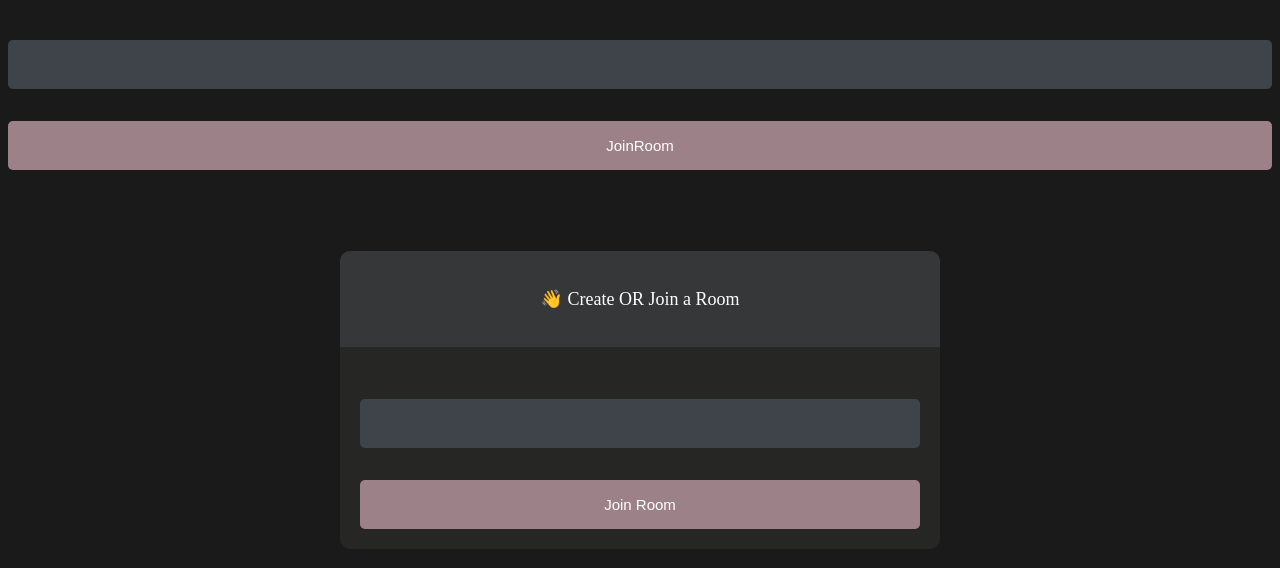
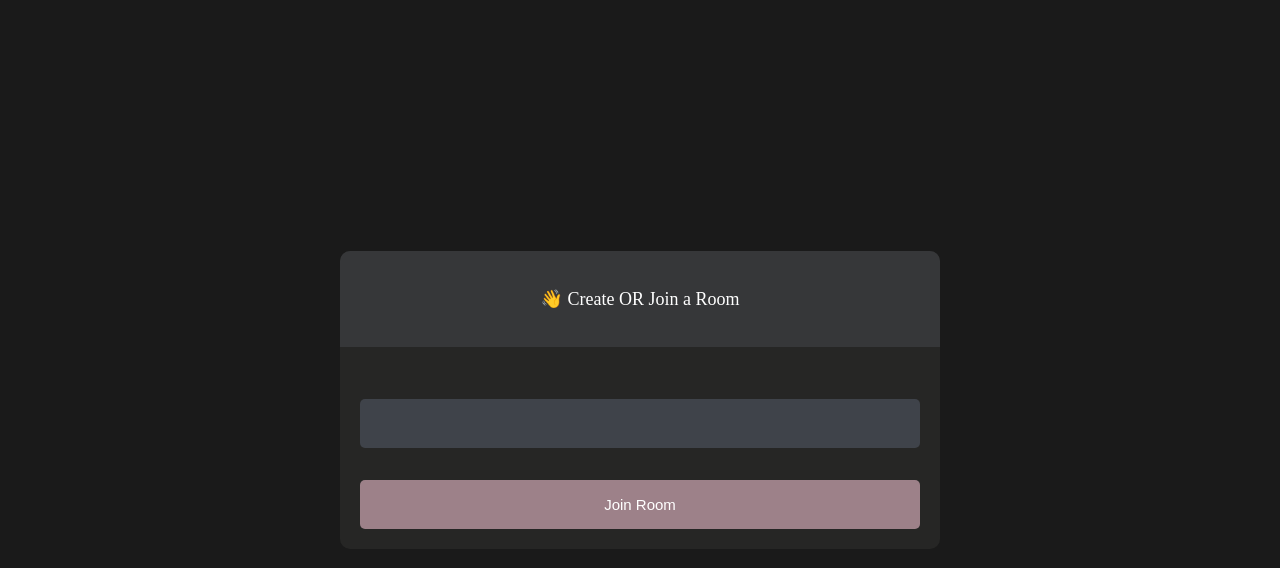
Before and after one commit to pratyakshad13/AmigoChat, a plain HTML site: page lobby.html in a window 1280 px wide. Drawn offline with Linux system fonts and the light colour scheme.

Commit message:
customisation

```diff
--- a/lobby.html
+++ b/lobby.html
@@ -27,11 +27,7 @@
                 </div>
             </div>
         </main>
-        <form id="join-form">
-            <input type="text" name="invite_link" required/>
-            <input type="submit" value="JoinRoom"/>
 
-        </form>
 
 
     </body>
--- a/main.js
+++ b/main.js
@@ -1,4 +1,6 @@
 //let APP_ID="YOUR-ID"
+
+
 
 
 let token=null;
```
